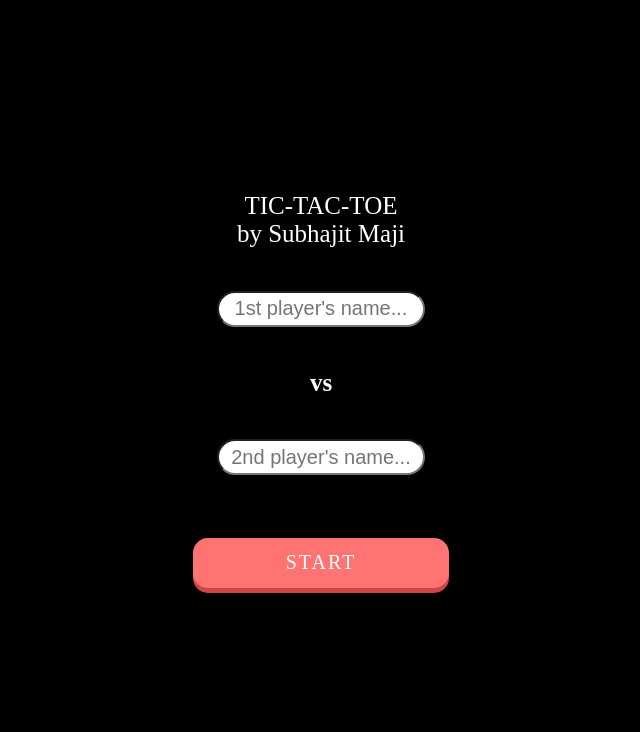
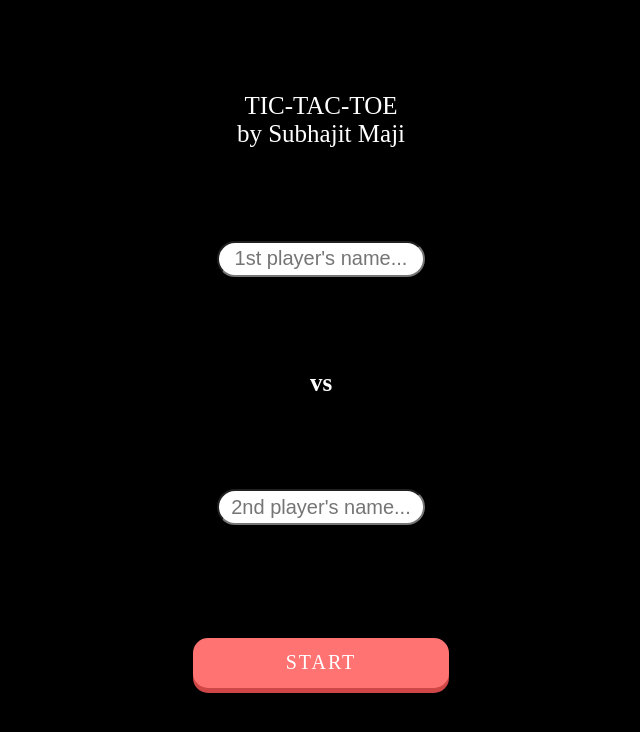
Before and after one commit to subcoder167/tic-tac-toe, a plain HTML site: page index.html in a window 1280 px wide. Shown: the whole page, without its empty margins (319-959 px from the left). Drawn offline with Linux system fonts and the light colour scheme.

Commit message:
Update style.css

```diff
--- a/style.css
+++ b/style.css
@@ -33,7 +33,6 @@ input{
     height: 30px;
     width: 200px;
     border-radius: 30px;
-    margin: -150px;
     font-size: 20px;
     text-align: center;
 }
```
